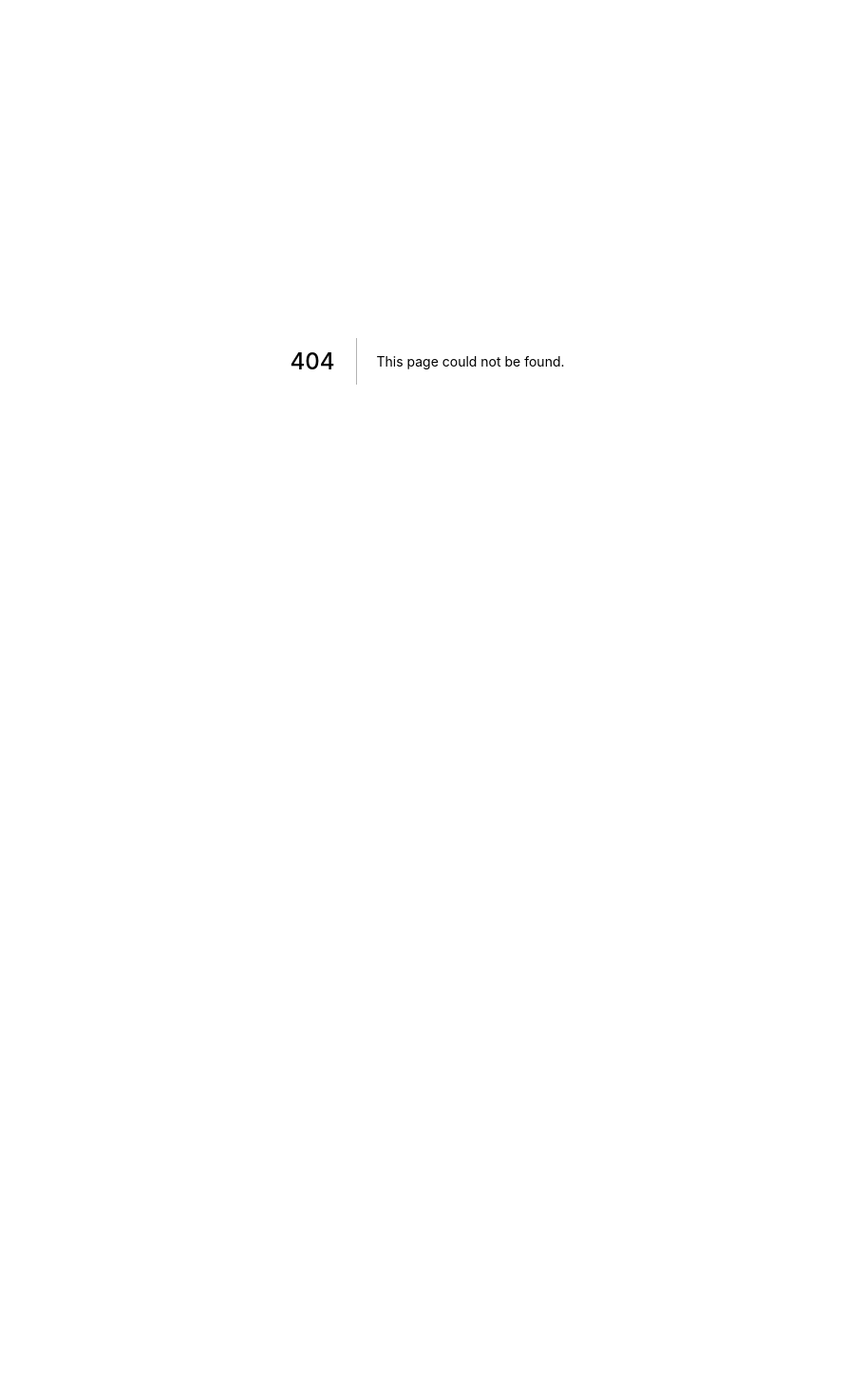
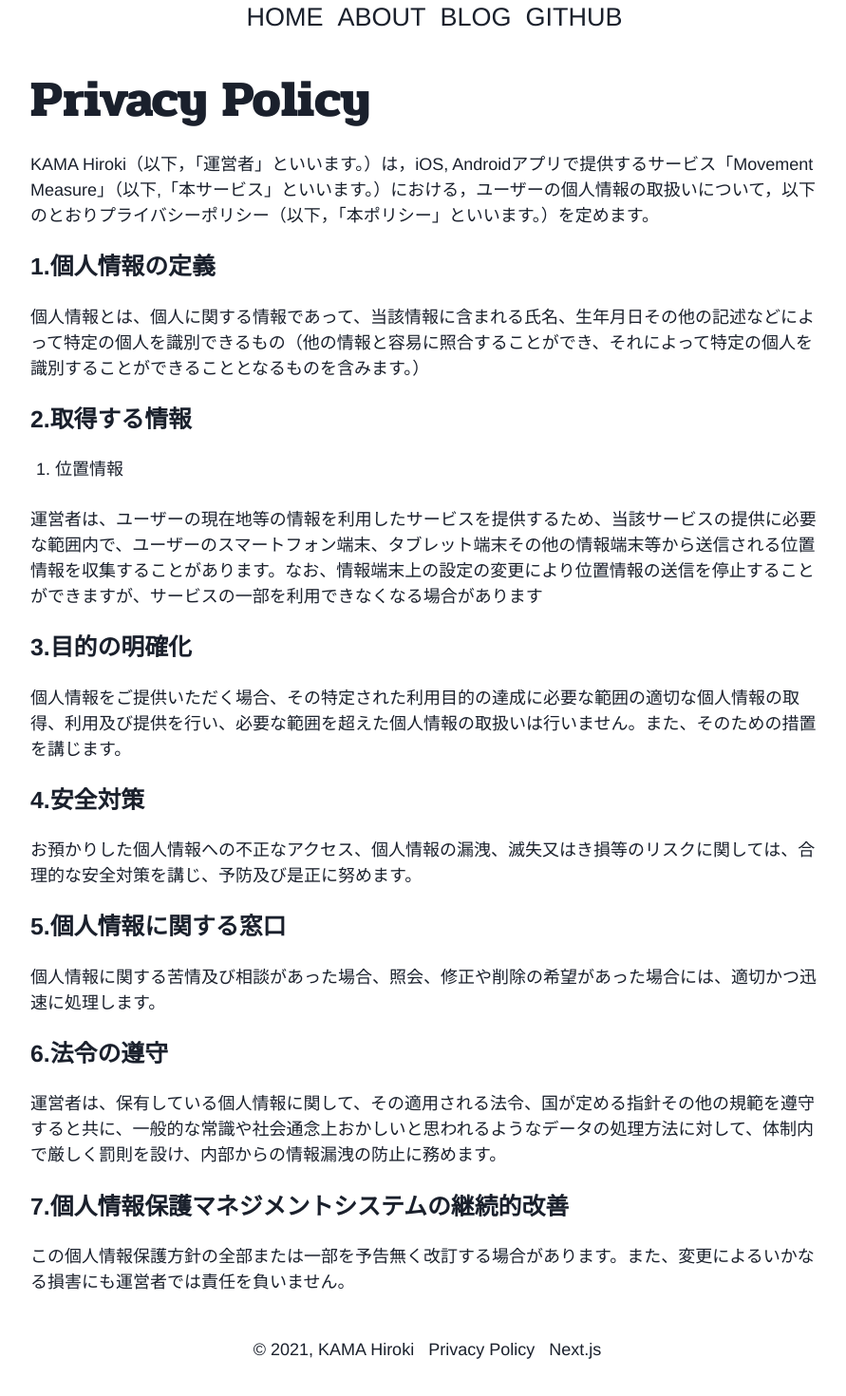
Before and after one commit to viscosenpai/viscosenpai.github.io, a Next.js app: page /privacy-policy in a window 1280 px wide. Before the commit this address had no page. Shown: the part 20-1490 px from the top of the page at 95% size, without its empty margins (190-1081 px from the left). Before the commit the page ends 800 px from the top, so only its background shows below. Built offline with nearby package versions, Linux system fonts and the light colour scheme.

Commit message:
[add] privacy policy ページ追加

```diff
--- a/src/components/footer.tsx
+++ b/src/components/footer.tsx
@@ -7,7 +7,7 @@ const Footer = () => {
   return (
     <Flex as="footer" mb="1.5rem" justify="center">
       <chakra.p>© {new Date().getFullYear()}, KAMA Hiroki</chakra.p>
-      <FooterLink href="/">Privacy Policy</FooterLink>
+      <FooterLink href="/privacy-policy">Privacy Policy</FooterLink>
       <FooterLink href="https://nextjs.org/">Next.js</FooterLink>
     </Flex>
   );
--- /dev/null
+++ b/src/pages/privacy-policy.tsx
@@ -0,0 +1,78 @@
+import React from 'react';
+import { Box, Flex } from '@chakra-ui/layout';
+import SEO from 'src/components/seo';
+import Layout from 'src/components/layout';
+import PageHeader from 'src/components/pageHeader';
+import { chakra } from '@chakra-ui/system';
+
+const PrivacyPolicy = () => {
+  return (
+    <>
+      <SEO
+        title="Privacy Plicy | KAMA Hiroki: Portfolio"
+        description="KAMA Hiroki: Portfolioは、個人情報保護の重要性を認識し、その保護の徹底のため、プライバシーポリシーの定めに従い、お客様からの情報を適正に取り扱います。"
+      />
+      <Layout>
+        <Box mx="auto" my="0" maxW="890px" px="1.5rem" py="1rem">
+          <PageHeader>Privacy Policy</PageHeader>
+          <Box as="section">
+            <chakra.p>
+              KAMA Hiroki（以下，「運営者」といいます。）は，iOS,
+              Androidアプリで提供するサービス「Movement
+              Measure」（以下,「本サービス」といいます。）における，ユーザーの個人情報の取扱いについて，以下のとおりプライバシーポリシー（以下，「本ポリシー」といいます。）を定めます。
+            </chakra.p>
+          </Box>
+          <Box as="section">
+            <chakra.h3>1.個人情報の定義</chakra.h3>
+            <chakra.p>
+              個人情報とは、個人に関する情報であって、当該情報に含まれる氏名、生年月日その他の記述などによって特定の個人を識別できるもの（他の情報と容易に照合することができ、それによって特定の個人を識別することができることとなるものを含みます。）
+            </chakra.p>
+          </Box>
+          <Box as="section">
+            <chakra.h3>2.取得する情報</chakra.h3>
+            <chakra.ol>
+              <chakra.li>位置情報</chakra.li>
+            </chakra.ol>
+            <chakra.p>
+              運営者は、ユーザーの現在地等の情報を利用したサービスを提供するため、当該サービスの提供に必要な範囲内で、ユーザーのスマートフォン端末、タブレット端末その他の情報端末等から送信される位置情報を収集することがあります。なお、情報端末上の設定の変更により位置情報の送信を停止することができますが、サービスの一部を利用できなくなる場合があります
+            </chakra.p>
+          </Box>
+          <Box as="section">
+            <chakra.h3>3.目的の明確化</chakra.h3>
+            <chakra.p>
+              個人情報をご提供いただく場合、その特定された利用目的の達成に必要な範囲の適切な個人情報の取得、利用及び提供を行い、必要な範囲を超えた個人情報の取扱いは行いません。また、そのための措置を講じます。
+            </chakra.p>
+          </Box>
+          <Box as="section">
+            <chakra.h3>4.安全対策</chakra.h3>
+            <chakra.p>
+              お預かりした個人情報への不正なアクセス、個人情報の漏洩、滅失又はき損等のリスクに関しては、合理的な安全対策を講じ、予防及び是正に努めます。
+            </chakra.p>
+          </Box>
+          <Box as="section">
+            <chakra.h3>5.個人情報に関する窓口</chakra.h3>
+            <chakra.p>
+              個人情報に関する苦情及び相談があった場合、照会、修正や削除の希望があった場合には、適切かつ迅速に処理します。
+            </chakra.p>
+          </Box>
+          <Box as="section">
+            <chakra.h3>6.法令の遵守</chakra.h3>
+            <chakra.p>
+              運営者は、保有している個人情報に関して、その適用される法令、国が定める指針その他の規範を遵守すると共に、一般的な常識や社会通念上おかしいと思われるようなデータの処理方法に対して、体制内で厳しく罰則を設け、内部からの情報漏洩の防止に務めます。
+            </chakra.p>
+          </Box>
+          <Box as="section">
+            <chakra.h3>
+              7.個人情報保護マネジメントシステムの継続的改善
+            </chakra.h3>
+            <chakra.p>
+              この個人情報保護方針の全部または一部を予告無く改訂する場合があります。また、変更によるいかなる損害にも運営者では責任を負いません。
+            </chakra.p>
+          </Box>
+        </Box>
+      </Layout>
+    </>
+  );
+};
+
+export default PrivacyPolicy;
```
